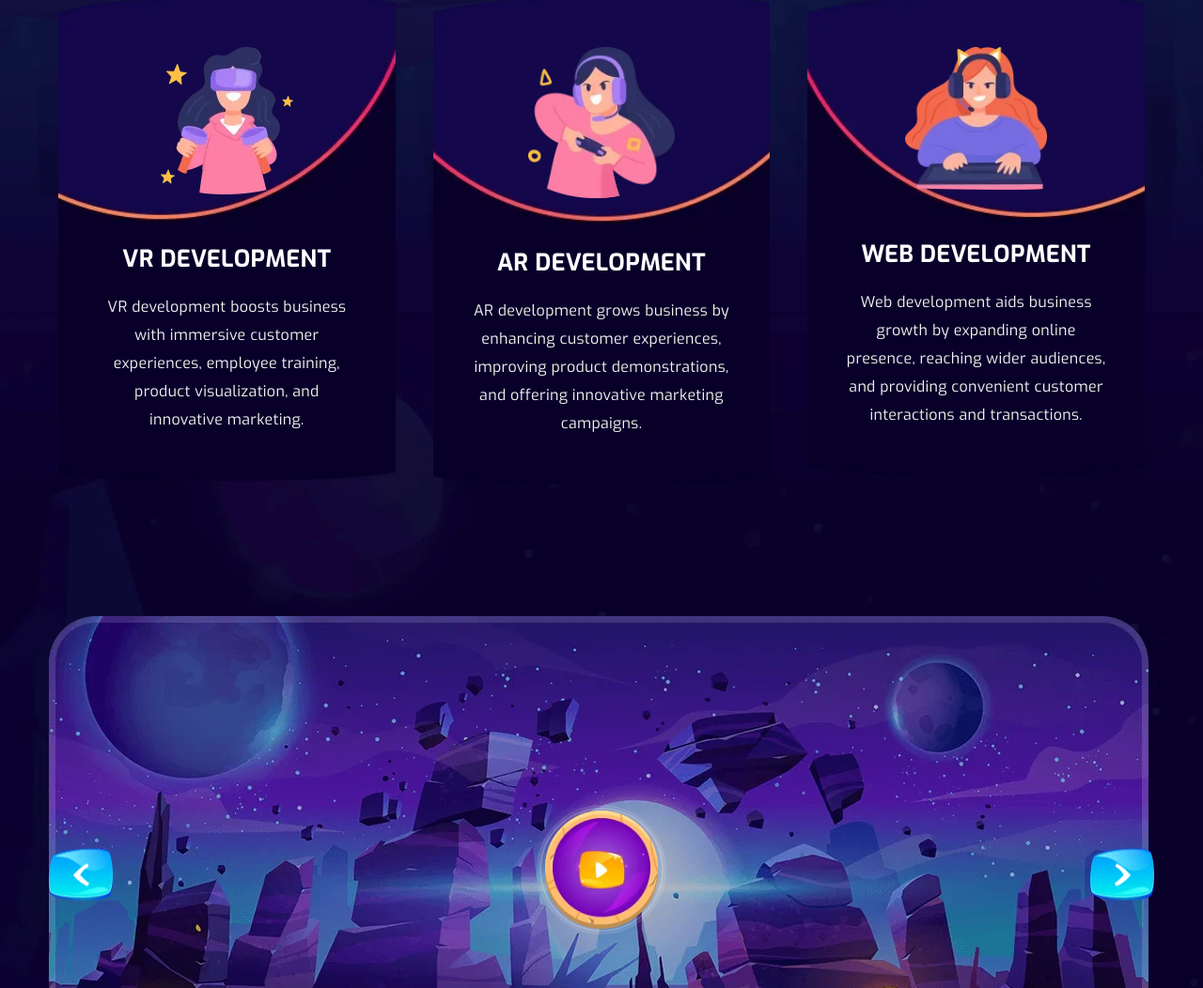
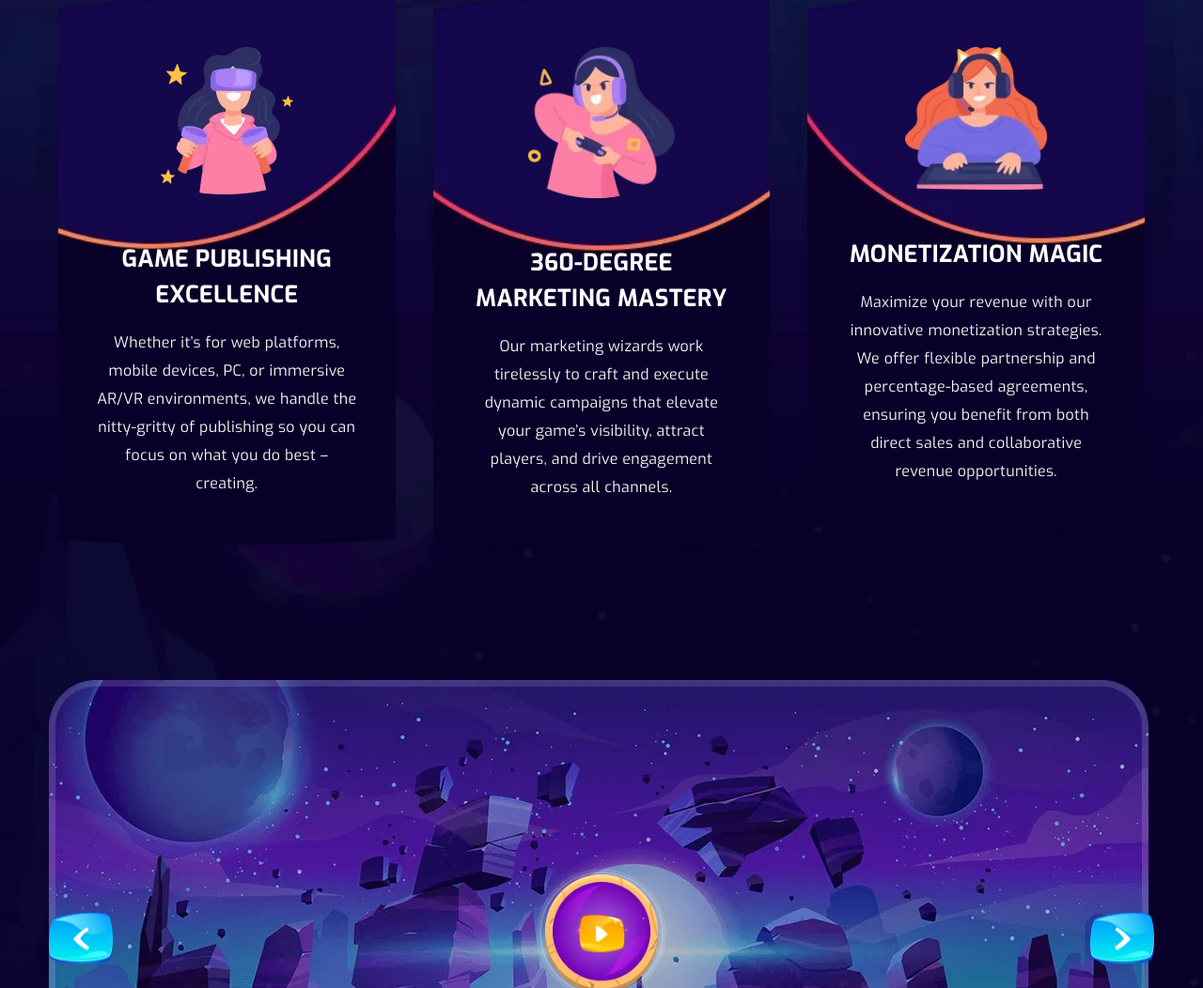
Before and after one commit to AKmahim/XRP-website, a plain HTML site: page index.html in a window 1280 px wide. Shown: the part 1145-2197 px from the top of the page at 94% size. Drawn offline with Linux system fonts and the light colour scheme.

Commit message:
changes in index page for service change

```diff
--- a/index.html
+++ b/index.html
@@ -145,10 +145,8 @@
                                     <img width="141" height="157" src="assets/img/others/gaming-world1.webp" alt="">
                                 </div>
                                 <div class="gaming_world_text">
-                                    <h3>VR Development</h3>
-                                    <p>VR development boosts business with immersive customer
-                                         experiences, employee training, product visualization,
-                                          and innovative marketing.</p>
+                                    <h3>Game Publishing Excellence </h3>
+                                    <p>Whether it’s for web platforms, mobile devices, PC, or immersive AR/VR environments, we handle the nitty-gritty of publishing so you can focus on what you do best – creating.</p>
                                 </div>
                             </div>
                         </div>
@@ -158,9 +156,8 @@
                                     <img width="156" height="157" src="assets/img/others/gaming-world3.webp" alt="">
                                 </div>
                                 <div class="gaming_world_text">
-                                    <h3>AR Development</h3>
-                                    <p>AR development grows business by enhancing customer experiences,
-                                         improving product demonstrations, and offering innovative marketing campaigns.</p>
+                                    <h3>360-Degree Marketing Mastery </h3>
+                                    <p>Our marketing wizards work tirelessly to craft and execute dynamic campaigns that elevate your game’s visibility, attract players, and drive engagement across all channels.</p>
                                 </div>
                             </div>
                         </div>
@@ -170,9 +167,8 @@
                                     <img width="151" height="156" src="assets/img/others/gaming-world2.webp" alt="">
                                 </div>
                                 <div class="gaming_world_text">
-                                    <h3>Web Development</h3>
-                                    <p>Web development aids business growth by expanding online presence, reaching wider audiences,
-                                        and providing convenient customer interactions and transactions.</p>
+                                    <h3>Monetization Magic </h3>
+                                    <p>Maximize your revenue with our innovative monetization strategies. We offer flexible partnership and percentage-based agreements, ensuring you benefit from both direct sales and collaborative revenue opportunities.</p>
                                 </div>
                             </div>
                         </div>
```
